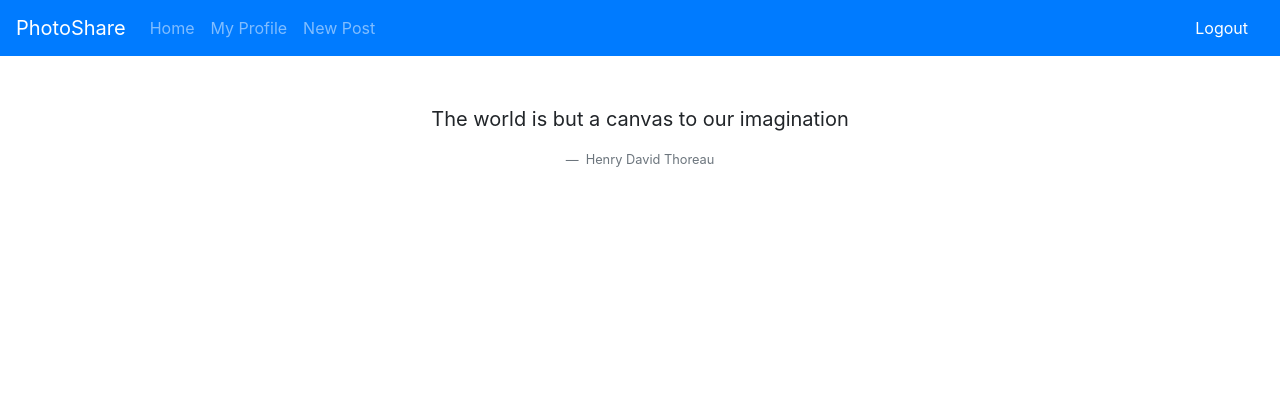
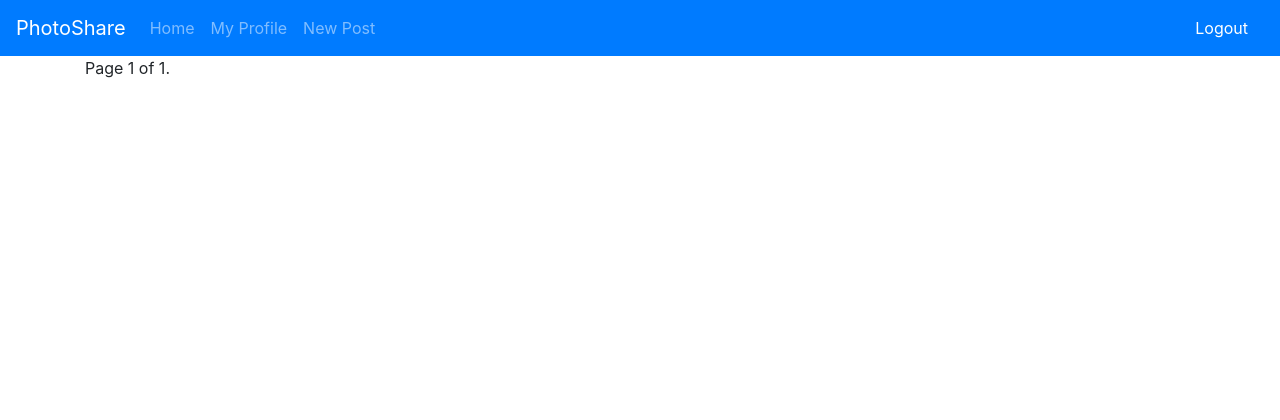
Before and after one commit to notabela-org/project-1-photoshare-AlvarezKevin, a Django app: a page that uses feed/templates/feed/index.html in a window 1280 px wide. Shown: the top 420 px of the page. Run offline with Django 3.2, Linux system fonts and the light colour scheme; the visitor is signed in with stand-in values (Sample User, id 1); data that the repository does not hold is empty.

Commit message:
Completed feed, includes pagination and viewing comments and profile

```diff
--- a/feed/templates/feed/index.html
+++ b/feed/templates/feed/index.html
@@ -1,16 +1,38 @@
-{% extends 'base.html' %}
+{% extends 'base.html' %} {% block title %}Home{% endblock %} {% block body %}
+<div class="container mx-auto">
+  {% for post in page_obj %}
+  <div class="card mb-5 mx-auto">
+    <a
+      class="mb-1 d-flex align-items-center m-2"
+      href='{% url "profile" username=post.post.user.username %}'
+    >
+    <img class="mr-1 rounded-circle d-inline-block profile-img-sm" src="{{post.profile.image.url}}"/>
+      <p class="m-0 d-inline">{{post.post.user.username}}</p>
+    </a>
+    <img class="card-img-top" src="{{post.post.image.url}}"/>
+    <div class="card-body">
+      <p class="card-text mb-2">{{post.post.description}}</p>
+      <a href='{% url "post" id=post.post.id %}'>Comments</a>
+    </div>
+  </div>
+  {% endfor %}
 
-{% block title %}Home{% endblock %}
+  <div class="pagination">
+    <span class="step-links">
+      {% if page_obj.has_previous %}
+      <a href="?page=1">&laquo; first</a>
+      <a href="?page={{ page_obj.previous_page_number }}">previous</a>
+      {% endif %}
 
-{% block body %}
-<div class='container'>
-    <figure class='text-center mt-5'>
-        <blockquote class='blockquote'>
-          <p>The world is but a canvas to our imagination</p>
-        </blockquote>
-        <figcaption class='blockquote-footer'>
-          Henry David Thoreau
-        </figcaption>
-      </figure>
+      <span class="current">
+        Page {{ page_obj.number }} of {{ page_obj.paginator.num_pages }}.
+      </span>
+
+      {% if page_obj.has_next %}
+      <a href="?page={{ page_obj.next_page_number }}">next</a>
+      <a href="?page={{ page_obj.paginator.num_pages }}">last &raquo;</a>
+      {% endif %}
+    </span>
+  </div>
 </div>
 {% endblock %}
--- a/feed/urls.py
+++ b/feed/urls.py
@@ -7,4 +7,5 @@ urlpatterns = [
     path(r'user/<str:username>', views.profile, name='profile'),
     path(r'new-post/', views.new_post, name='new-post'),
     path(r'edit-profile/', views.edit_profile, name='edit-profile'),
+    path(r'post/<int:id>', views.post, name='post'),
 ]
--- a/feed/views.py
+++ b/feed/views.py
@@ -4,6 +4,7 @@ from django.contrib.auth.models import User
 from django.db.models import ObjectDoesNotExist
 from django.http import HttpResponseRedirect
 from django.urls import reverse, reverse_lazy
+from django.core.paginator import Paginator
 from feed.models import *
 from .forms import EditProfileForm
 from .forms import NewPostForm
@@ -11,7 +12,23 @@ from .forms import NewPostForm
 # Create your views here.
 @login_required
 def index(request):
-    return render(request, 'feed/index.html')
+    feed = []
+    posts = Post.objects.all()
+    for post in posts:
+        feedItem = {}
+        feedItem['post'] = post
+        try:
+            feedItem['profile'] = Profile.objects.get(user=post.user)
+            feedItem['comments'] = Comment.objects.get(post=post)
+        except ObjectDoesNotExist:
+            print("Failed to fetch profile or comments")
+        feed.append(feedItem)
+
+    paginator = Paginator(feed,10)
+
+    page_number = request.GET.get('page')
+    page_obj = paginator.get_page(page_number)
+    return render(request, 'feed/index.html',{'page_obj':page_obj})
 
 @login_required
 def profile(request,username):
@@ -59,3 +76,7 @@ def new_post(request):
             return HttpResponseRedirect(reverse('index'))
         return render(request,'feed/new-post.html',{'form':form})
     return render(request, 'feed/new-post.html',{'form':form})
+
+@login_required
+def post(request,id):
+    return render(request,'feed/post.html',{'id':id})
--- a/photoshare/static/global.css
+++ b/photoshare/static/global.css
@@ -11,3 +11,17 @@ footer {
     width: 100%;
     bottom: 0;
 }
+
+.card {
+    max-width: 50%;
+}
+.card-img-top {
+    height: 30vw;
+    object-fit: cover;
+}
+
+.profile-img-sm {
+    width: 2rem;
+    height: 2rem;
+    background-size: cover;
+}
```
Also changed, not shown: feed/templates/feed/post.html (added, +10 -0 lines), README.md.
